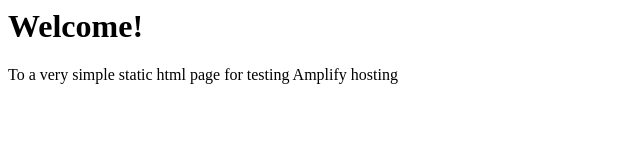
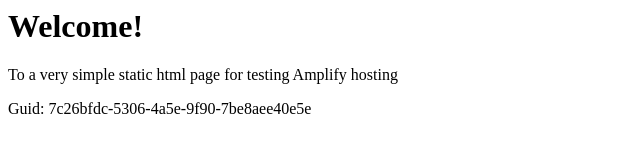
Before and after one commit to aws-aemilia-pdx/Github-PR-Commit-Integration-Test-DoNotTouch-Gith-P5X5MO5I-v1-gamma-us-west-2, a website: page src/index.html in a window 1280 px wide. Shown: the whole page, without its empty margins (0-640 px from the left). Drawn offline with Linux system fonts and the light colour scheme.

Commit message:
commit from integ tests

```diff
--- a/src/index.html
+++ b/src/index.html
@@ -1,3 +1,5 @@
+
+
 <html lang="en">
 
 <head>
@@ -10,6 +12,6 @@
 <body>
     <h1>Welcome!</h1>
     <p>To a very simple static html page for testing Amplify hosting</p>
-</body>
+    <p>Guid: 7c26bfdc-5306-4a5e-9f90-7be8aee40e5e</p></body>
 
 </html>
```
